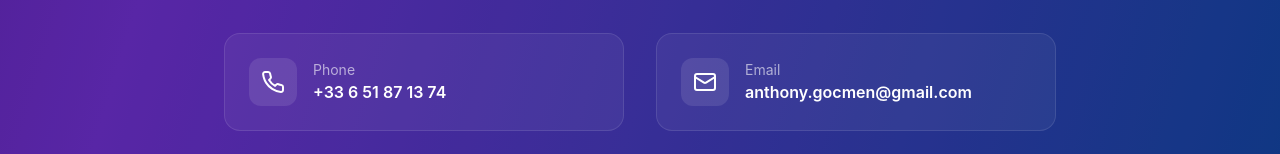
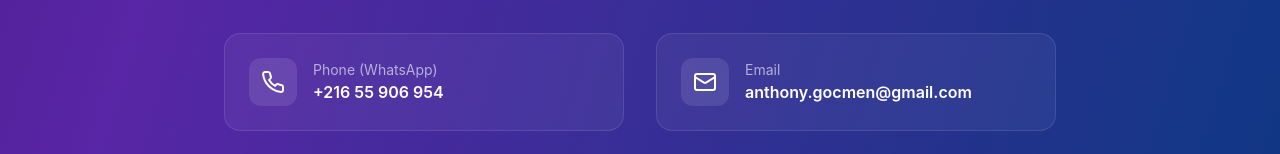
Before and after one commit to ag-algolab/ag-algolab.github.io, a React (Vite) app: page /shahmat in a window 1280 px wide. Shown: the part 3732-3886 px from the top of the page. Built offline with nearby package versions, Linux system fonts and the light colour scheme.

Commit message:
Update App.jsx

```diff
--- a/src/App.jsx
+++ b/src/App.jsx
@@ -516,9 +516,9 @@
                     <Phone className="w-6 h-6" />
                   </div>
                   <div>
-                    <p className="text-white/60 text-sm">Phone</p>
+                    <p className="text-white/60 text-sm">Phone (WhatsApp)</p>
                     <p className="text-white font-semibold group-hover:text-emerald-400 transition">
-                      +33 6 51 87 13 74
+                      +216 55 906 954
                     </p>
                   </div>
                 </div>
```
